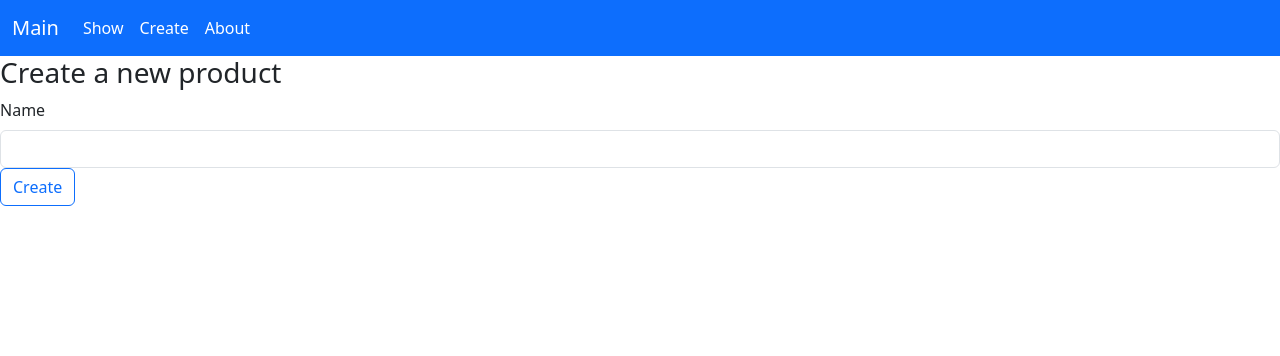
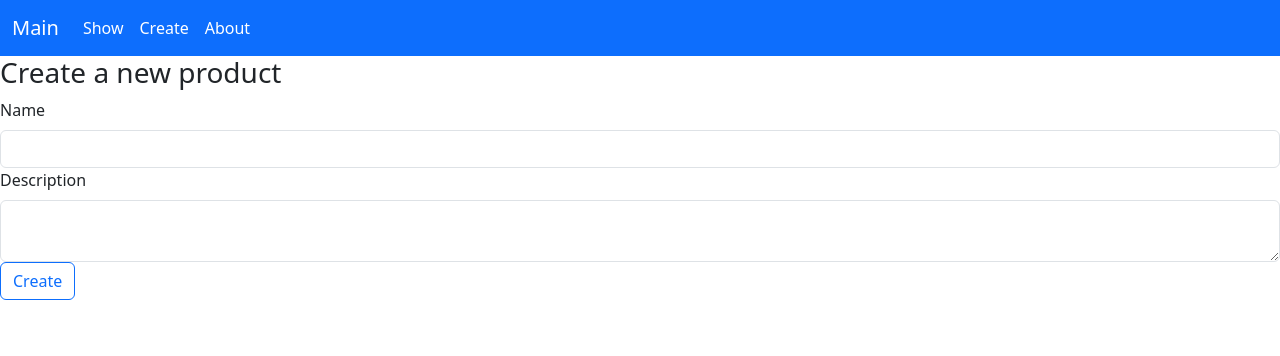
Before and after one commit to KoelHD/py-basic-edu, a Flask app: page /create/ in a window 1280 px wide. Shown: the top 356 px of the page. Run offline with Flask 3, Linux system fonts and the light colour scheme; some libraries are stand-ins or nearby versions.

Commit message:
update form

```diff
--- a/homework_06/app.py
+++ b/homework_06/app.py
@@ -1,3 +1,5 @@
+from datetime import datetime
+
 from flask_migrate import Migrate
 from flask import Flask, render_template, url_for, request, redirect, flash
 from models import db, Product
@@ -47,13 +49,11 @@ def add_product():
     form = ProductForm()
     if request.method == "GET":
         return render_template("create.html", form=form)
-    if not form.validate_on_submit():
-        return render_template("create.html", form=form), 400
     name = form.name.data
     description = form.desc.data
-    product = Product(shortname=name, textfield=description)
+    product = Product(shortname=name, textfield=description, timestamp=datetime.now())
     db.session.add(product)
-    flash(f"Successfully added product {name}!")
+    db.session.commit()
     url = url_for("details", prod_id=product.id)
     return redirect(url)
 
--- a/homework_06/forms/products.py
+++ b/homework_06/forms/products.py
@@ -1,17 +1,13 @@
 from flask_wtf import FlaskForm
 from wtforms import StringField, TextAreaField
-from wtforms.validators import DataRequired
 
 
 class ProductForm(FlaskForm):
     name = StringField(
         label="Name",
         name="product-name",
-        validators=[
-            DataRequired(),
-        ],
     )
     desc = TextAreaField(
         label="Description",
         name="product-desc",
-        validators=[DataRequired()])
+    )
--- a/homework_06/templates/create.html
+++ b/homework_06/templates/create.html
@@ -11,6 +11,8 @@
         <form method="post">
             {{ form.name.label(class="form-label") }}
             {{ form.name(size=20, class="form-control") }}
+            {{ form.desc.label(class="form-label") }}
+            {{ form.desc(size=20, class="form-control") }}
             {% if form.name.errors %}
                 <ul class="errors">
                     {% for error in form.name.errors %}
```
